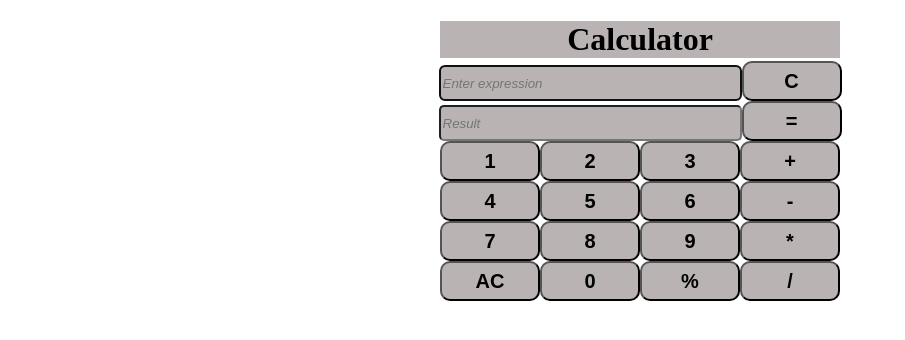
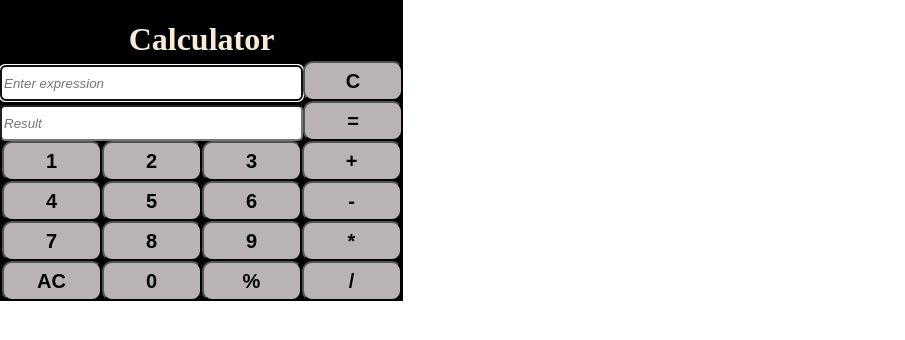
Before and after one commit to Sayan2504/React_calculator, a React (Create React App) app: page / in a window 1280 px wide. Shown: the top 340 px of the page, without its empty margins (0-905 px from the left). Built offline with nearby package versions, Linux system fonts and the light colour scheme.

Commit message:
updated design

```diff
--- a/src/App.css
+++ b/src/App.css
@@ -1,20 +1,25 @@
 .cal-main{
   text-align: center;
+  background-color: black;
+  display: inline-block
 }
+
 .heading{
   color:black;
   background-color:  rgb(185, 179, 179);
   margin-bottom: 3px;
   display: inline-block;
   width: 400px;
-  font-family: 'Times New Roman', Times, serif
+  font-family: 'Times New Roman', Times, serif;
+  background-color: black;
+  color: antiquewhite;
 
 }
 
 .text-field{
   width: 295px;
   height: 30px;
-  background-color: rgb(185, 179, 179);
+  background-color: white;
   color:black;
   border-radius: 5px;
   font-style: italic;
```
